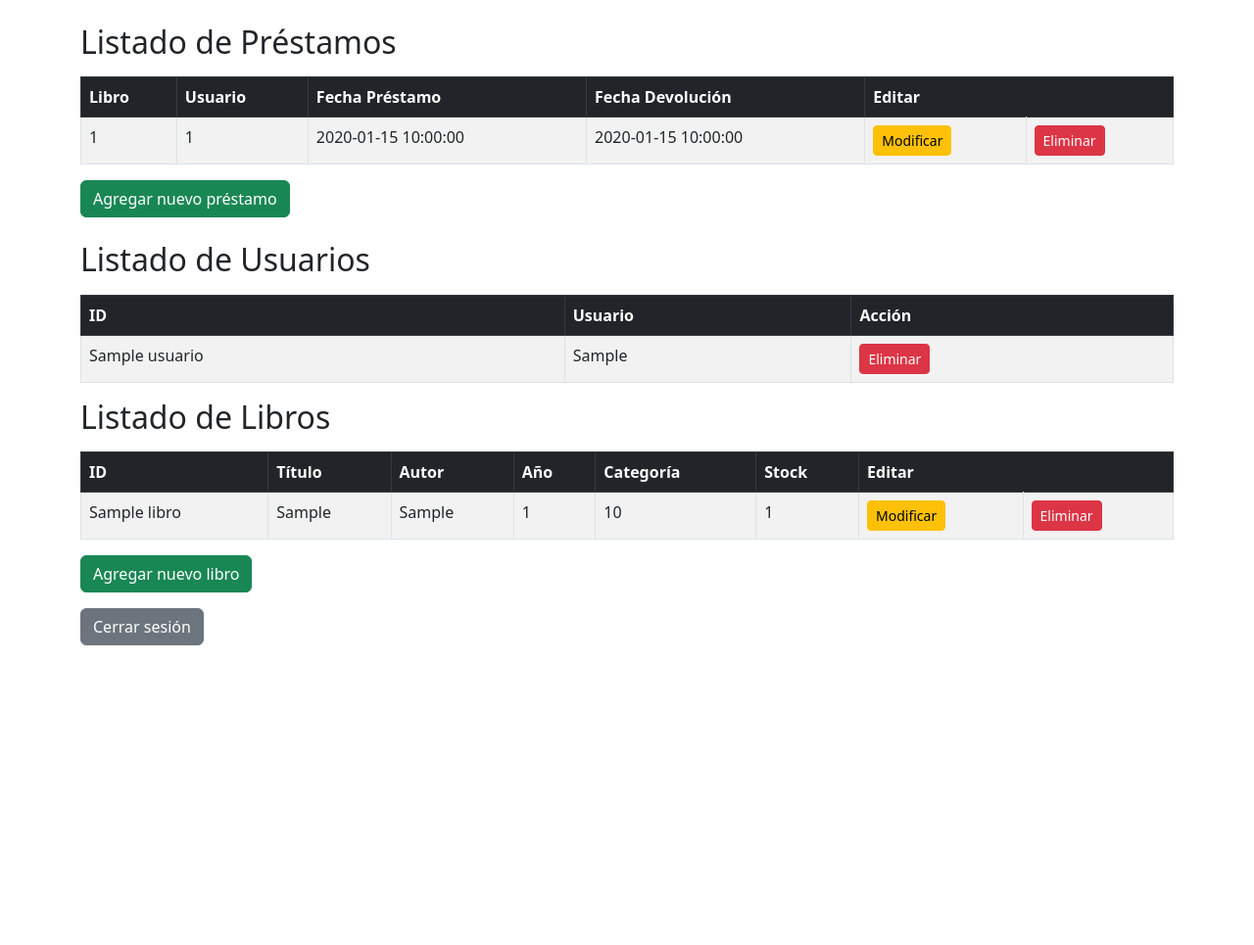
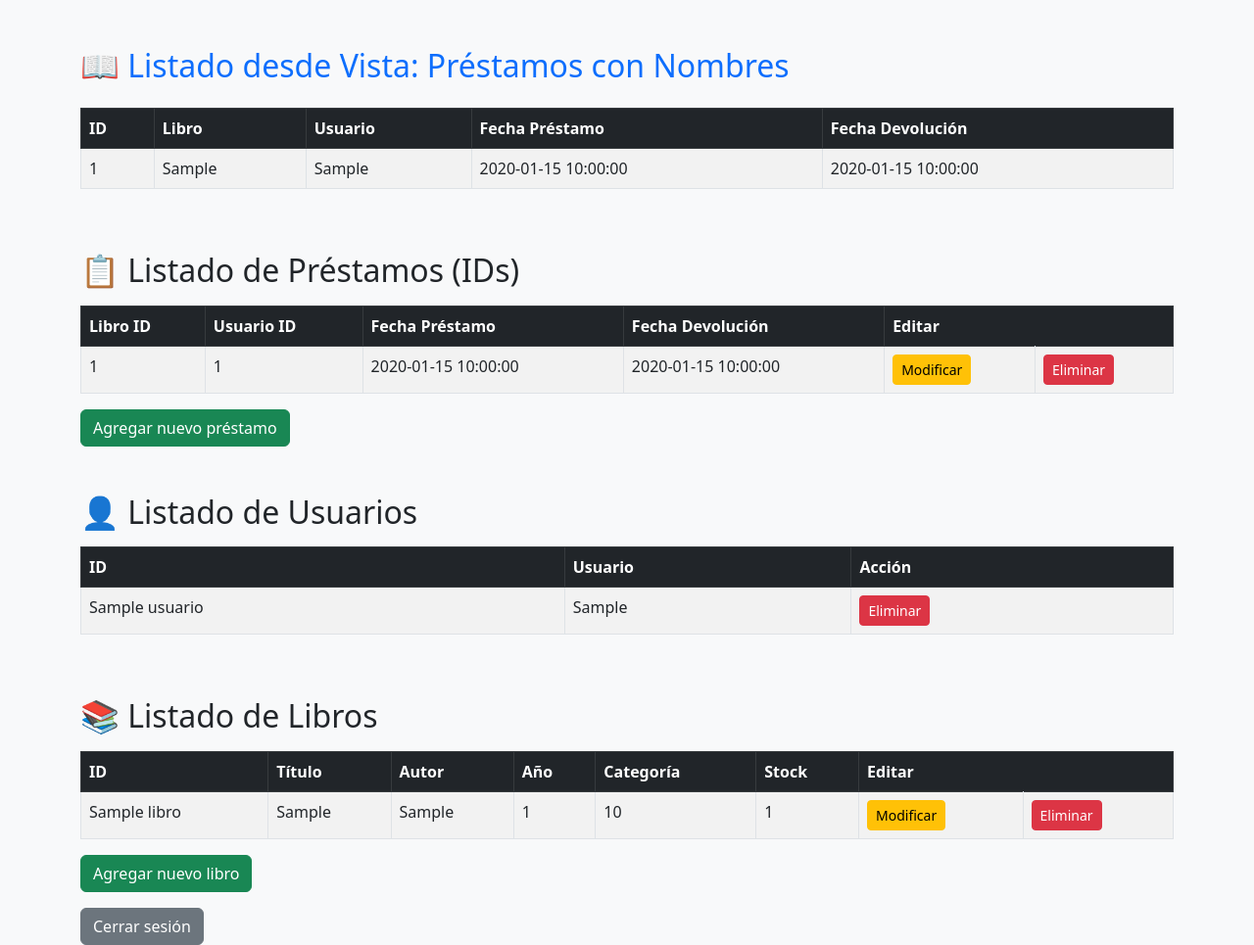
Before and after one commit to D14121412/Parcial2_PI_fila1, a PHP site: page / in a window 1280 px wide. Shown: the whole page at 98% size. Before the commit the page ends 659 px from the top, so only its background shows below. Run offline with PHP 8.4, Linux system fonts and the light colour scheme; tables that the repository leaves empty or names only in its code hold one stand-in row (values such as "Sample post").

Commit message:
se agrego la vista de los prestamos con ls nombres

```diff
--- a/index.php
+++ b/index.php
@@ -1,39 +1,67 @@
 <?php
+require 'conexion.php';
 
-require 'conexion.php';
-$consulta = "SELECT * FROM libros";
-$consulta1 = "SELECT * FROM prestamos";
-$consulta2 = "SELECT * FROM usuarios";
+// Consultas
+$consultaLibros = "SELECT * FROM libros";
+$consultaPrestamos = "SELECT * FROM prestamos";
+$consultaUsuarios = "SELECT * FROM usuarios";
+$consultaVista = "SELECT * FROM vista_prestamos";
 
-$result = $mysqli->query($consulta);
-$result1 = $mysqli->query($consulta1);
-$result2 = $mysqli->query($consulta2);
-
+// Resultados
+$resultLibros = $mysqli->query($consultaLibros);
+$resultPrestamos = $mysqli->query($consultaPrestamos);
+$resultUsuarios = $mysqli->query($consultaUsuarios);
+$resultVista = $mysqli->query($consultaVista);
 ?>
 
 <!DOCTYPE html>
 <html lang="es">
 <head>
     <meta charset="UTF-8">
-    <title>Listado</title>
+    <title>Panel Principal</title>
     <link href="https://cdn.jsdelivr.net/npm/bootstrap@5.3.0/dist/css/bootstrap.min.css" rel="stylesheet">
 </head>
-<body>
-<div class="container mt-4">
+<body class="bg-light">
+<div class="container mt-5">
 
-    <h2 class="mb-3">Listado de Préstamos</h2>
+    <h2 class="mb-4 text-primary">📖 Listado desde Vista: Préstamos con Nombres</h2>
     <table class="table table-striped table-bordered">
         <thead class="table-dark">
             <tr>
+                <th>ID</th>
                 <th>Libro</th>
                 <th>Usuario</th>
+                <th>Fecha Préstamo</th>
+                <th>Fecha Devolución</th>
+            </tr>
+        </thead>
+        <tbody>
+        <?php while($fila = $resultVista->fetch_assoc()) { ?>
+            <tr>
+                <td><?php echo $fila['id']; ?></td>
+                <td><?php echo $fila['libro']; ?></td>
+                <td><?php echo $fila['usuario']; ?></td>
+                <td><?php echo $fila['fecha_prestamo']; ?></td>
+                <td><?php echo $fila['fecha_devolucion']; ?></td>
+            </tr>
+        <?php } ?>
+        </tbody>
+    </table>
+    <br><br>
+
+    <h2 class="mb-3">📋 Listado de Préstamos (IDs)</h2>
+    <table class="table table-striped table-bordered">
+        <thead class="table-dark">
+            <tr>
+                <th>Libro ID</th>
+                <th>Usuario ID</th>
                 <th>Fecha Préstamo</th>
                 <th>Fecha Devolución</th>
                 <th colspan="2">Editar</th>
             </tr>
         </thead>
         <tbody>
-        <?php while($prestamos = mysqli_fetch_array($result1)) { ?>
+        <?php while($prestamos = mysqli_fetch_array($resultPrestamos)) { ?>
             <tr>
                 <td><?php echo $prestamos[1]; ?></td>
                 <td><?php echo $prestamos[2]; ?></td>
@@ -46,8 +74,9 @@ $result2 = $mysqli->query($consulta2);
         </tbody>
     </table>
     <a href="insertar/nuevo_prestamo.php" class="btn btn-success mb-4">Agregar nuevo préstamo</a>
+    <br><br>
 
-    <h2 class="mb-3">Listado de Usuarios</h2>
+    <h2 class="mb-3">👤 Listado de Usuarios</h2>
     <table class="table table-striped table-bordered">
         <thead class="table-dark">
             <tr>
@@ -57,7 +86,7 @@ $result2 = $mysqli->query($consulta2);
             </tr>
         </thead>
         <tbody>
-        <?php while($usuarios = mysqli_fetch_array($result2)) { ?>
+        <?php while($usuarios = mysqli_fetch_array($resultUsuarios)) { ?>
             <tr>
                 <td><?php echo $usuarios[0]; ?></td>
                 <td><?php echo $usuarios[1]; ?></td>
@@ -66,8 +95,9 @@ $result2 = $mysqli->query($consulta2);
         <?php } ?>
         </tbody>
     </table>
+    <br><br>
 
-    <h2 class="mb-3">Listado de Libros</h2>
+    <h2 class="mb-3">📚 Listado de Libros</h2>
     <table class="table table-striped table-bordered">
         <thead class="table-dark">
             <tr>
@@ -81,7 +111,7 @@ $result2 = $mysqli->query($consulta2);
             </tr>
         </thead>
         <tbody>
-        <?php while($libros = mysqli_fetch_array($result)) { ?>
+        <?php while($libros = mysqli_fetch_array($resultLibros)) { ?>
             <tr>
                 <td><?php echo $libros[0]; ?></td>
                 <td><?php echo $libros[1]; ?></td>
--- a/insertar/insert_prestamos.php
+++ b/insertar/insert_prestamos.php
@@ -1,6 +1,5 @@
 <?php
 
-//tabla prestamos
 $libro_id = $_POST["libro_id"];
 $usuario_id= $_POST["usuario_id"];
 $fecha_prestamo = $_POST["fecha_prestamo"];
```
